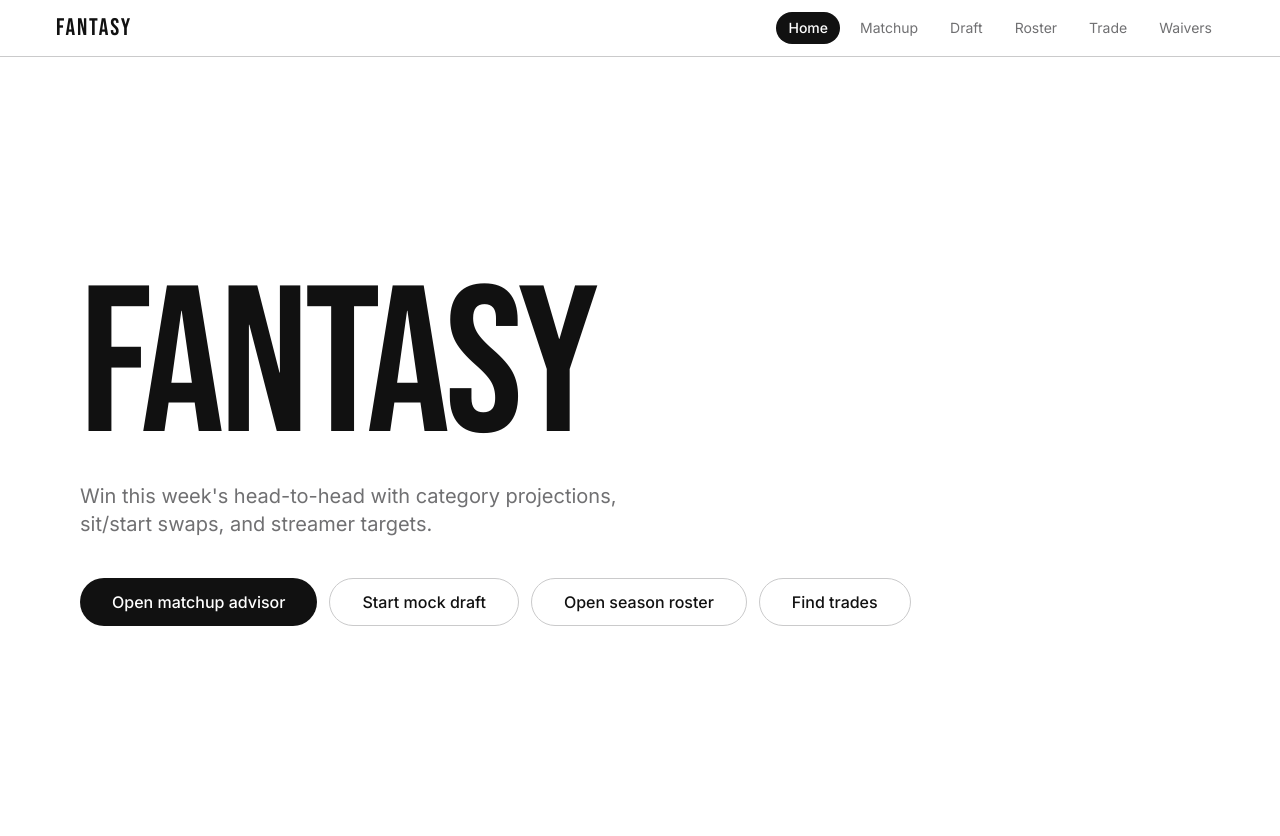
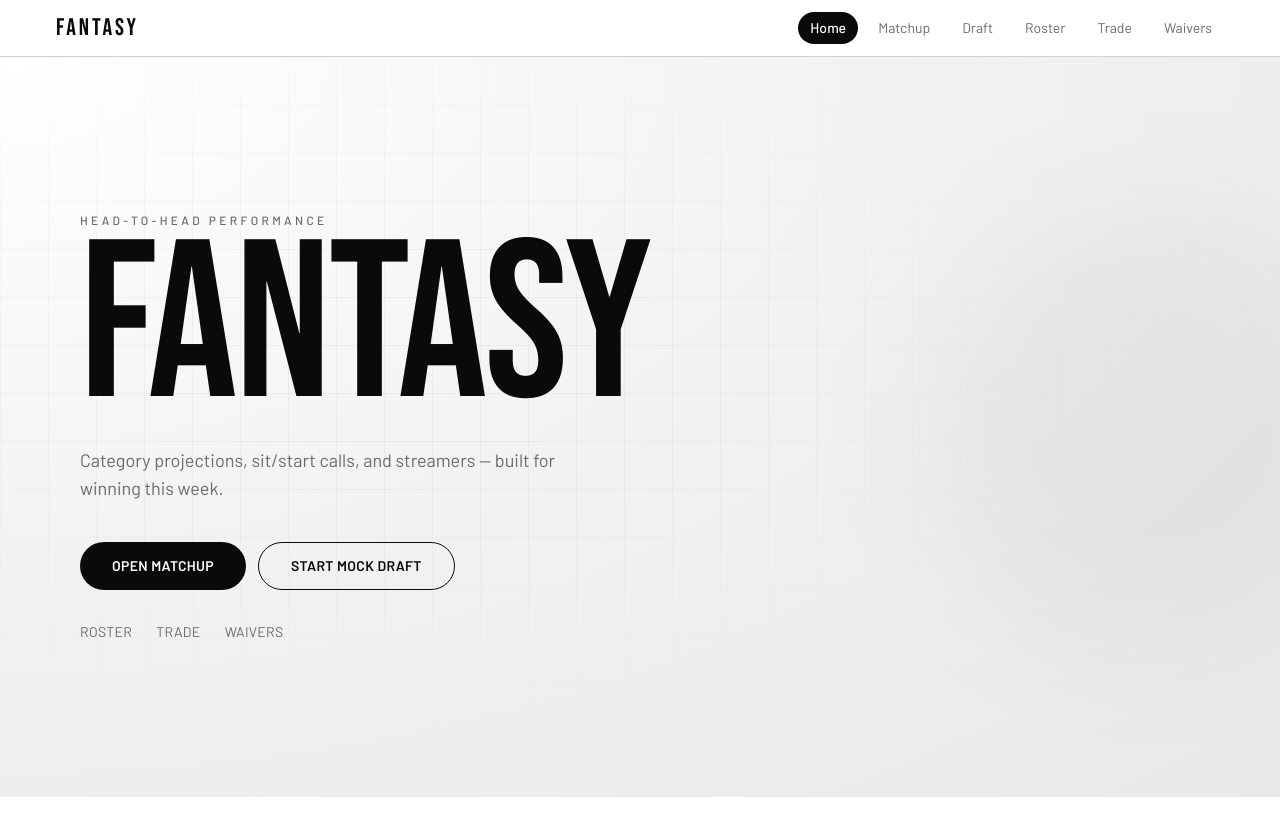
Before and after one commit to cbh606-create/fantasy, a Next.js app: page / in a window 1280 px wide. Shown: the top 836 px of the page. After the commit the page ends 800 px from the top, so only its background shows below. Built offline with nearby package versions, Linux system fonts and the light colour scheme.

Commit message:
style(home): apply athletic mono brand system to homepage
Co-authored-by: Cursor <cursoragent@cursor.com>

```diff
--- a/src/app/globals.css
+++ b/src/app/globals.css
@@ -1,17 +1,17 @@
 @import "tailwindcss";
 
 :root {
-  --color-ink: #111111;
+  --color-ink: #0a0a0a;
   --color-canvas: #ffffff;
-  --color-soft-cloud: #f5f5f5;
-  --color-mute: #707072;
-  --color-stone: #9e9ea0;
-  --color-hairline: #cacacb;
+  --color-soft-cloud: #f3f3f3;
+  --color-mute: #6b6b6d;
+  --color-stone: #8f8f91;
+  --color-hairline: #d0d0d1;
   --color-sale: #d30005;
   --color-success: #007d48;
-  --color-info: #1151ff;
-  --font-display: "Bebas Neue", Impact, sans-serif;
-  --font-ui: Inter, "Helvetica Neue", Arial, sans-serif;
+  --color-info: #0a0a0a;
+  --font-display: "Bebas Neue", Impact, Haettenschweiler, sans-serif;
+  --font-ui: "Barlow", "Helvetica Neue", Arial, sans-serif;
 }
 
 body {
@@ -19,3 +19,47 @@ body {
   color: var(--color-ink);
   font-family: var(--font-ui);
 }
+
+@keyframes athletic-rise {
+  from {
+    opacity: 0;
+    transform: translateY(1.1rem);
+  }
+  to {
+    opacity: 1;
+    transform: translateY(0);
+  }
+}
+
+@keyframes athletic-fade {
+  from {
+    opacity: 0;
+  }
+  to {
+    opacity: 1;
+  }
+}
+
+.athletic-rise {
+  animation: athletic-rise 0.75s cubic-bezier(0.22, 1, 0.36, 1) both;
+}
+
+.athletic-rise-delay {
+  animation: athletic-rise 0.75s cubic-bezier(0.22, 1, 0.36, 1) 0.12s both;
+}
+
+.athletic-rise-delay-2 {
+  animation: athletic-rise 0.75s cubic-bezier(0.22, 1, 0.36, 1) 0.24s both;
+}
+
+.athletic-fade {
+  animation: athletic-fade 1s ease-out both;
+}
+
+.athletic-grid {
+  background-image:
+    linear-gradient(to right, rgb(10 10 10 / 0.04) 1px, transparent 1px),
+    linear-gradient(to bottom, rgb(10 10 10 / 0.04) 1px, transparent 1px);
+  background-size: 48px 48px;
+  mask-image: radial-gradient(ellipse 80% 70% at 30% 40%, #000 20%, transparent 75%);
+}
--- a/src/app/layout.tsx
+++ b/src/app/layout.tsx
@@ -1,11 +1,13 @@
 import { ClerkProvider } from "@clerk/nextjs"
 import type { Metadata } from "next"
-import { Bebas_Neue, Inter } from "next/font/google"
+import { Barlow, Bebas_Neue } from "next/font/google"
 import { SiteNav } from "@/components/SiteNav"
 import "./globals.css"
 
-const inter = Inter({
+const barlow = Barlow({
   subsets: ["latin"],
+  weight: ["400", "500", "600", "700"],
+  variable: "--font-barlow",
 })
 
 const bebasNeue = Bebas_Neue({
@@ -26,7 +28,9 @@ export default function RootLayout({
 }>) {
   return (
     <html lang="en">
-      <body className={`${inter.className} ${bebasNeue.variable} antialiased`}>
+      <body
+        className={`${barlow.className} ${barlow.variable} ${bebasNeue.variable} antialiased`}
+      >
         <ClerkProvider>
           <div className="min-h-screen">
             <SiteNav />
--- a/src/app/page.tsx
+++ b/src/app/page.tsx
@@ -2,42 +2,66 @@ import Link from "next/link"
 
 export default function Home() {
   return (
-    <main className="flex min-h-screen items-center bg-[var(--color-canvas)] px-6 py-16 sm:px-12 lg:px-20">
-      <div className="mx-auto w-full max-w-7xl">
-        <div className="max-w-5xl">
-          <h1 className="font-[family-name:var(--font-bebas-neue)] text-[clamp(5rem,17vw,13rem)] leading-[0.78] tracking-[-0.02em] uppercase">
+    <main className="relative flex min-h-[calc(100vh-3.75rem)] items-center overflow-hidden bg-[var(--color-canvas)]">
+      <div
+        aria-hidden="true"
+        className="athletic-fade pointer-events-none absolute inset-0 bg-[radial-gradient(ellipse_at_top_left,_#ffffff_0%,_#f3f3f3_45%,_#e8e8e8_100%)]"
+      />
+      <div
+        aria-hidden="true"
+        className="athletic-grid athletic-fade pointer-events-none absolute inset-0"
+      />
+      <div
+        aria-hidden="true"
+        className="pointer-events-none absolute -right-24 top-1/2 h-[28rem] w-[28rem] -translate-y-1/2 rounded-full bg-[var(--color-ink)]/[0.04] blur-3xl"
+      />
+
+      <div className="relative z-10 mx-auto w-full max-w-7xl px-6 py-16 sm:px-12 lg:px-20">
+        <p className="athletic-rise text-xs font-medium tracking-[0.28em] text-[var(--color-mute)] uppercase">
+          Head-to-head performance
+        </p>
+        <h1 className="athletic-rise-delay mt-4 font-[family-name:var(--font-bebas-neue)] text-[clamp(5.5rem,18vw,14rem)] leading-[0.76] tracking-[-0.01em] text-[var(--color-ink)] uppercase">
           FANTASY
         </h1>
-          <p className="mt-8 max-w-xl text-lg leading-7 text-[var(--color-mute)] sm:text-xl">
-            Win this week&apos;s head-to-head with category projections, sit/start
-            swaps, and streamer targets.
+        <p className="athletic-rise-delay mt-8 max-w-lg text-base leading-7 text-[var(--color-mute)] sm:text-lg">
+          Category projections, sit/start calls, and streamers — built for
+          winning this week.
         </p>
-          <div className="mt-10 flex flex-wrap gap-3">
+
+        <div className="athletic-rise-delay-2 mt-10 flex flex-wrap items-center gap-3">
           <Link
-              className="inline-flex h-12 items-center justify-center rounded-full bg-[var(--color-ink)] px-8 font-medium text-white transition-colors hover:bg-neutral-700 focus-visible:outline-2 focus-visible:outline-offset-4 focus-visible:outline-[var(--color-ink)]"
+            className="inline-flex h-12 items-center justify-center rounded-full bg-[var(--color-ink)] px-8 text-sm font-semibold tracking-wide text-white uppercase transition-colors hover:bg-neutral-800 focus-visible:outline-2 focus-visible:outline-offset-4 focus-visible:outline-[var(--color-ink)]"
             href="/matchup"
           >
-              Open matchup advisor
+            Open matchup
           </Link>
           <Link
-              className="inline-flex h-12 items-center justify-center rounded-full border border-[var(--color-hairline)] px-8 font-medium transition-colors hover:bg-[var(--color-soft-cloud)] focus-visible:outline-2 focus-visible:outline-offset-4 focus-visible:outline-[var(--color-ink)]"
+            className="inline-flex h-12 items-center justify-center rounded-full border border-[var(--color-ink)] bg-transparent px-8 text-sm font-semibold tracking-wide text-[var(--color-ink)] uppercase transition-colors hover:bg-[var(--color-ink)] hover:text-white focus-visible:outline-2 focus-visible:outline-offset-4 focus-visible:outline-[var(--color-ink)]"
             href="/leagues/new"
           >
             Start mock draft
           </Link>
+        </div>
+
+        <div className="athletic-rise-delay-2 mt-8 flex flex-wrap gap-x-6 gap-y-2 text-sm tracking-wide text-[var(--color-mute)] uppercase">
           <Link
-              className="inline-flex h-12 items-center justify-center rounded-full border border-[var(--color-hairline)] px-8 font-medium transition-colors hover:bg-[var(--color-soft-cloud)] focus-visible:outline-2 focus-visible:outline-offset-4 focus-visible:outline-[var(--color-ink)]"
+            className="transition-colors hover:text-[var(--color-ink)] focus-visible:outline-2 focus-visible:outline-offset-4 focus-visible:outline-[var(--color-ink)]"
             href="/roster"
           >
-              Open season roster
+            Roster
           </Link>
           <Link
-              className="inline-flex h-12 items-center justify-center rounded-full border border-[var(--color-hairline)] px-8 font-medium transition-colors hover:bg-[var(--color-soft-cloud)] focus-visible:outline-2 focus-visible:outline-offset-4 focus-visible:outline-[var(--color-ink)]"
+            className="transition-colors hover:text-[var(--color-ink)] focus-visible:outline-2 focus-visible:outline-offset-4 focus-visible:outline-[var(--color-ink)]"
             href="/trade"
           >
-              Find trades
+            Trade
           </Link>
-          </div>
+          <Link
+            className="transition-colors hover:text-[var(--color-ink)] focus-visible:outline-2 focus-visible:outline-offset-4 focus-visible:outline-[var(--color-ink)]"
+            href="/waivers"
+          >
+            Waivers
+          </Link>
         </div>
       </div>
     </main>
--- a/src/components/SiteNav.tsx
+++ b/src/components/SiteNav.tsx
@@ -45,11 +45,11 @@ export const SiteNav = () => {
   const pathname = usePathname()
 
   return (
-    <header className="sticky top-0 z-50 border-b border-[var(--color-hairline)] bg-[var(--color-canvas)]/95 backdrop-blur-sm">
+    <header className="sticky top-0 z-50 border-b border-[var(--color-hairline)] bg-[var(--color-canvas)]">
       <div className="mx-auto flex max-w-[96rem] items-center justify-between gap-4 px-6 py-3 sm:px-10 lg:px-14">
         <Link
           aria-label="Fantasy home"
-          className="shrink-0 font-[family-name:var(--font-bebas-neue)] text-2xl tracking-[0.08em] text-[var(--color-ink)] focus-visible:outline-2 focus-visible:outline-offset-4 focus-visible:outline-[var(--color-ink)]"
+          className="shrink-0 font-[family-name:var(--font-bebas-neue)] text-2xl tracking-[0.12em] text-[var(--color-ink)] focus-visible:outline-2 focus-visible:outline-offset-4 focus-visible:outline-[var(--color-ink)]"
           href="/"
         >
           FANTASY
--- a/src/components/ui/Button.tsx
+++ b/src/components/ui/Button.tsx
@@ -7,9 +7,11 @@ type ButtonProps = ButtonHTMLAttributes<HTMLButtonElement> & {
 }
 
 const buttonVariantClasses: Record<ButtonVariant, string> = {
-  primary: "bg-[#111111] text-white",
-  secondary: "bg-[#f5f5f5] text-[#111111]",
+  primary: "bg-[var(--color-ink)] text-white",
+  secondary:
+    "border border-[var(--color-ink)] bg-transparent text-[var(--color-ink)]",
 }
+
 
 export const Button = ({
   className = "",
```
Also changed, not shown: 1 other file (tests, documents, lock files or other folders). Lines whose indentation alone changed are shown as unchanged.
